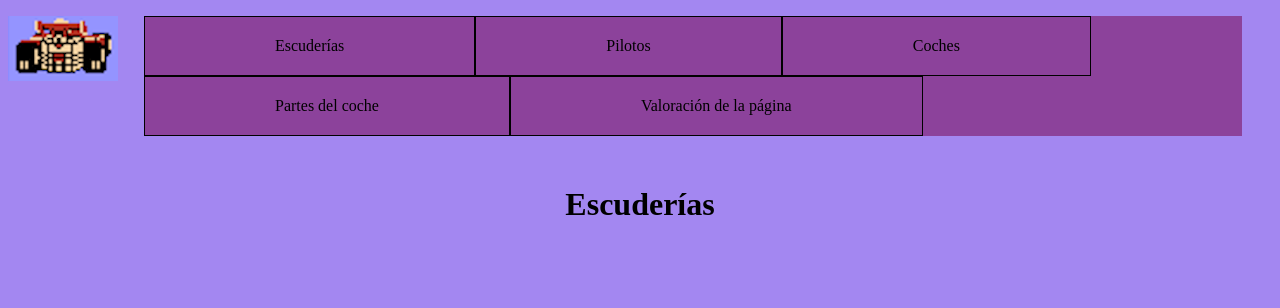
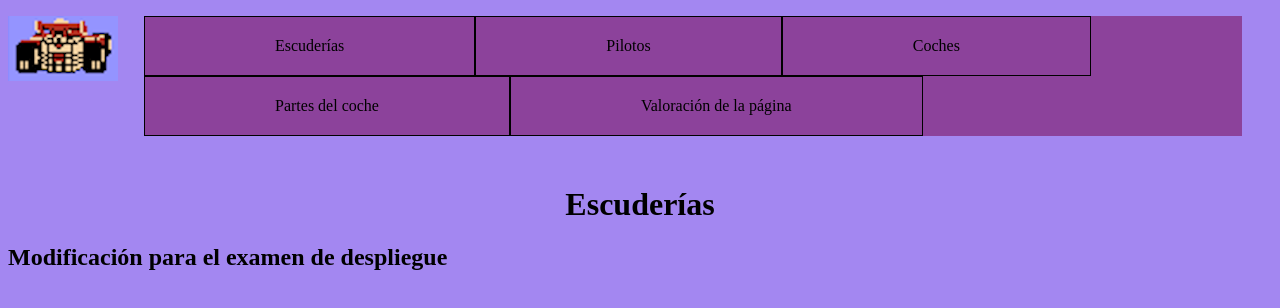
Before and after one commit to mario150901/proyecto_wagtail, a plain HTML site: page escuderias.html in a window 1280 px wide. Drawn offline with Linux system fonts and the light colour scheme.

Commit message:
Modificación para el examen

```diff
--- a/escuderias.html
+++ b/escuderias.html
@@ -19,6 +19,6 @@
 </head>
 <body>
 <h1 align="center">Escuderías</h1>
-
+<h2>Modificación para el examen de despliegue</h2>
 </body>
 </html>
```
